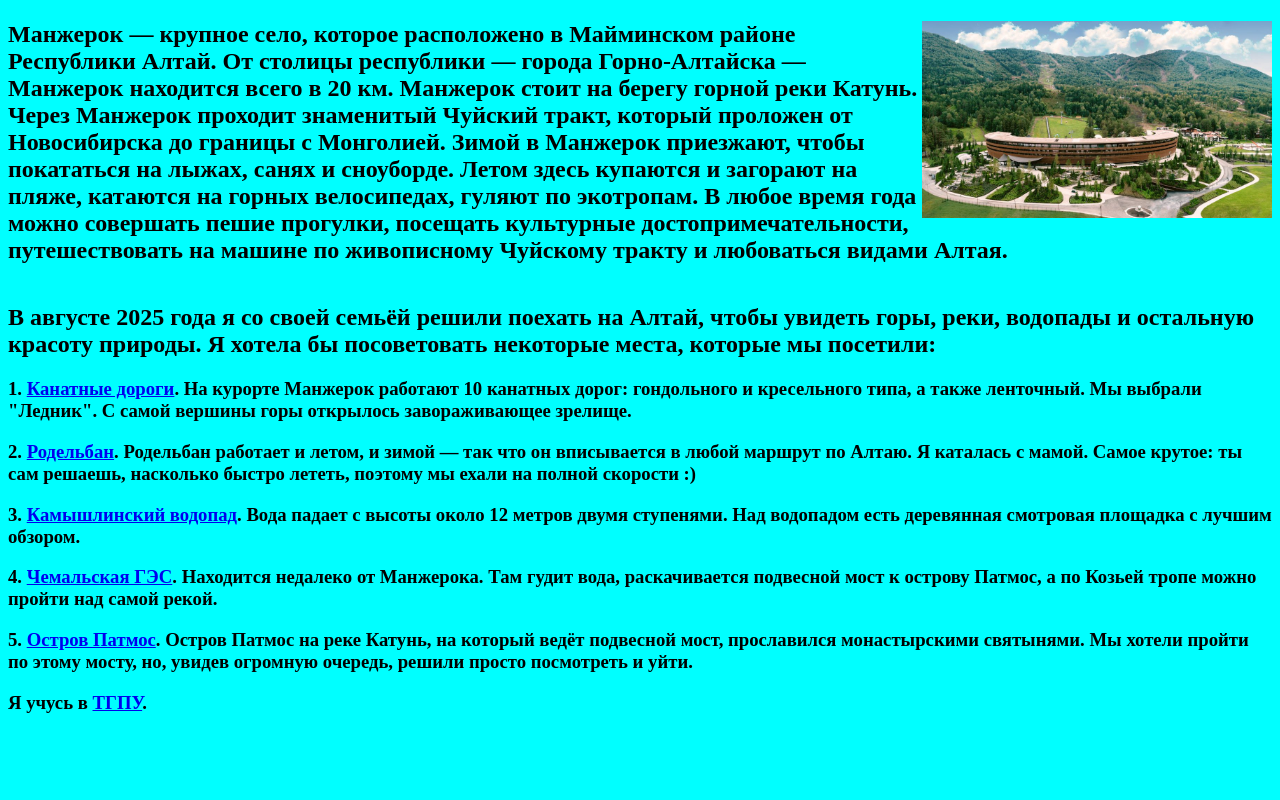
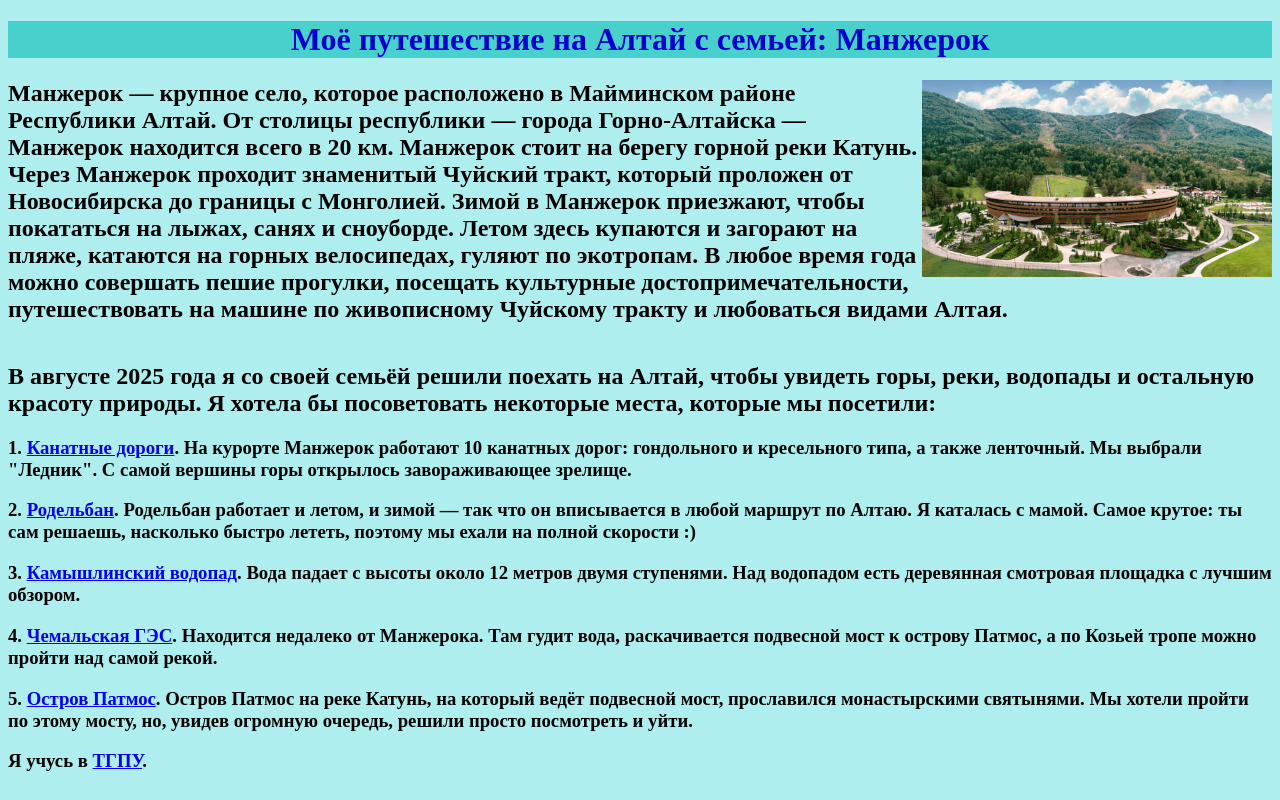
Before and after one commit to katya0k12/katya0k12.github.io, a plain HTML site: page index.html in a window 1280 px wide. Drawn offline with Linux system fonts and the light colour scheme.

Commit message:
Манжерок

```diff
--- a/index.html
+++ b/index.html
@@ -6,7 +6,7 @@
         <link rel="stylesheet" href="style.css">
     </head>
     <body>
-        <h1> <title>Моё путешествие на Алтай с семьей: Манжерок</h1></title>
+        <h1>Моё путешествие на Алтай с семьей: Манжерок</h1>
         <img src="manjerok.jpg" align="right" width="350"> <h2 p>Манжерок — крупное село, которое расположено в Майминском районе Республики Алтай. От столицы республики — города Горно-Алтайска — Манжерок находится всего в 20 км. Манжерок стоит на берегу горной реки Катунь. Через Манжерок проходит знаменитый Чуйский тракт, который проложен от Новосибирска до границы с Монголией. Зимой в Манжерок приезжают, чтобы покататься на лыжах, санях и сноуборде. Летом здесь купаются и загорают на пляже, катаются на горных велосипедах, гуляют по экотропам. В любое время года можно совершать пешие прогулки, посещать культурные достопримечательности, путешествовать на машине по живописному Чуйскому тракту и любоваться видами Алтая.</h2>
         <h2 p style="clear: both; padding-top: 20px;">В августе 2025 года я со своей семьёй решили поехать на Алтай, чтобы увидеть горы, реки, водопады и остальную красоту природы. Я хотела бы посоветовать некоторые места, которые мы посетили:</h2></p>
         <h3>1. <a href="https://манжерок.рф/mountains/cableways">Канатные дороги</a>. На курорте Манжерок работают 10 канатных дорог: гондольного и кресельного типа, а также ленточный. Мы выбрали "Ледник". С самой вершины горы открылось завораживающее зрелище.</h3></p>
--- a/style.css
+++ b/style.css
@@ -1,2 +1,2 @@
-body{background-color: aqua}
-h1{background-color: yellow; color: red; text-align:center}
+body{background-color: PaleTurquoise}
+h1{background-color: MediumTurquoise; color: MediumBlue; text-align:center}
```
